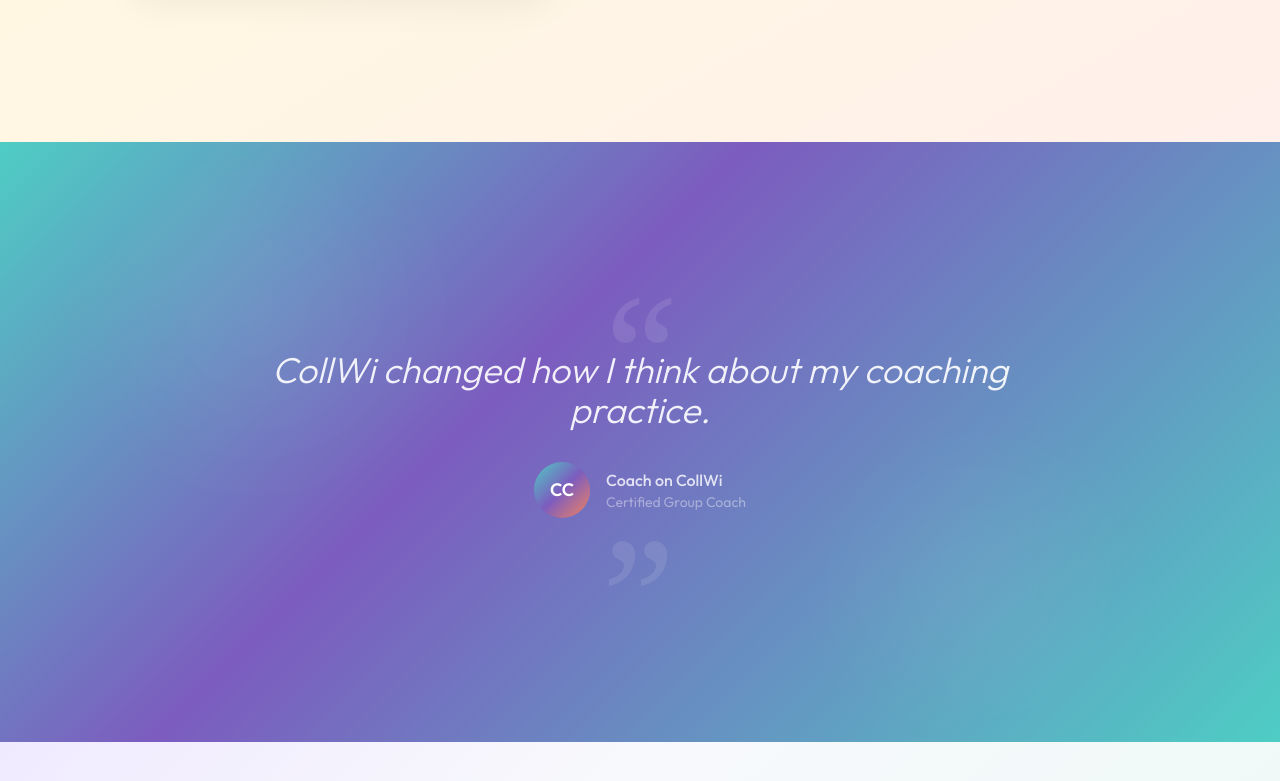
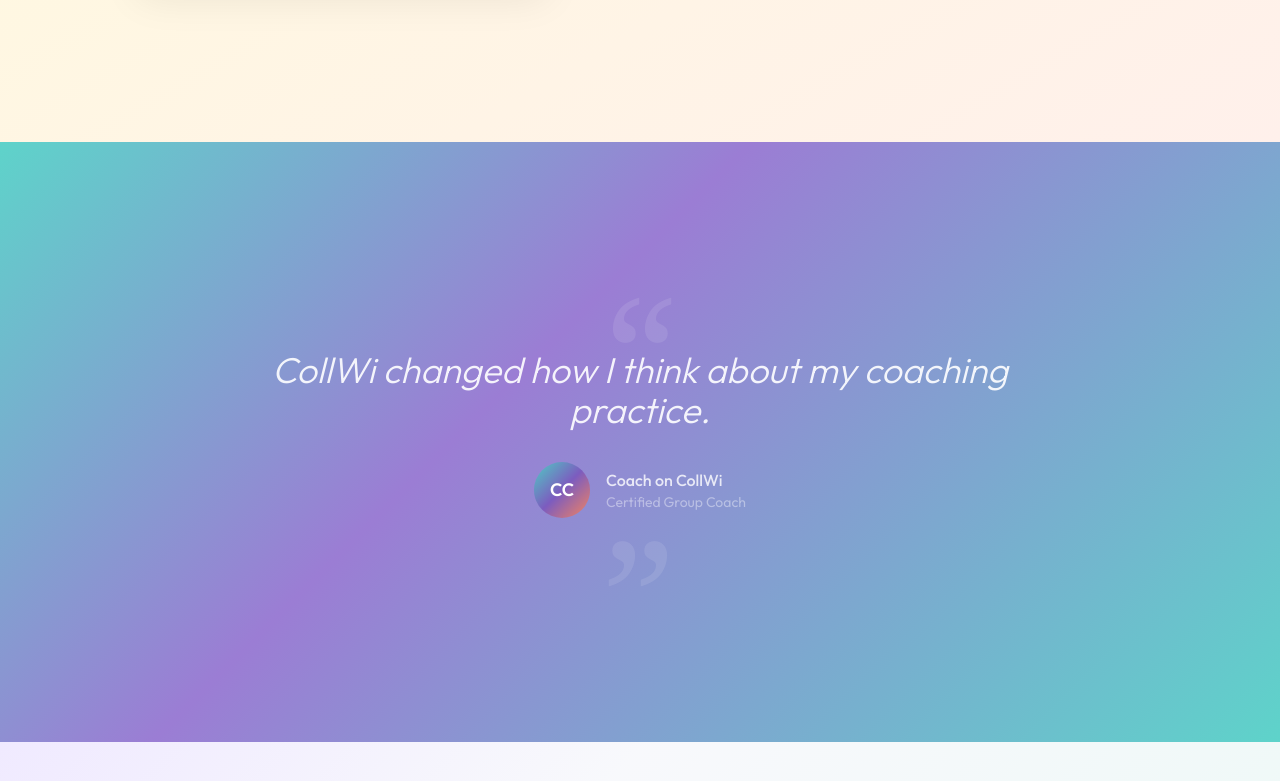
Before and after one commit to gaiaCollwi/collwi-coach, a Next.js app: page / in a window 1280 px wide. Shown: the part 6021-6802 px from the top of the page. Built offline with nearby package versions, Linux system fonts and the light colour scheme.

Commit message:
Design fixes: remove all colored h-1/h-1.5 top/bottom lines from cards, lighter testimonial gradient

```diff
--- a/app/page.tsx
+++ b/app/page.tsx
@@ -1116,7 +1116,6 @@
                         boxShadow: '0 10px 40px -10px rgba(0,0,0,0.08)',
                       }}
                     >
-                      <div className={`absolute top-0 left-0 w-full h-1 bg-gradient-to-r ${timelineAccentColors[i]}`} />
                       <h3 className="text-xl font-semibold text-brand-navy mb-2 group-hover:text-brand-teal transition-colors duration-300">{step.title}</h3>
                       <p className="text-lg text-brand-navy/70 leading-relaxed">{step.desc}</p>
                     </div>
@@ -1148,7 +1147,6 @@
                 className="step-card flex items-start gap-5 bg-white/60 backdrop-blur-md rounded-2xl p-6 shadow-soft hover:shadow-soft-lg hover:-translate-y-1 transition-all duration-400 group overflow-hidden relative"
                 style={{ opacity: 0 }}
               >
-                <div className={`absolute top-0 left-0 w-full h-1 bg-gradient-to-r ${timelineAccentColors[i]}`} />
                 <div className={`relative flex-shrink-0 w-14 h-14 rounded-full flex items-center justify-center font-bold text-xl bg-gradient-to-br ${timelineAccentColors[i]} text-white shadow-md ring-4 ring-white/80`}>
                   <span className="count-up" data-target={parseInt(step.number)}>{step.number}</span>
                 </div>
@@ -1167,11 +1165,11 @@
         ref={testimonialRef}
         className="relative py-24 md:py-32 px-6 overflow-hidden"
         style={{
-          background: 'linear-gradient(135deg, #4ECDC4 0%, #7C5CBF 40%, #4ECDC4 100%)',
+          background: 'linear-gradient(135deg, #5ED3CA 0%, #9B7DD4 40%, #5ED3CA 100%)',
         }}
       >
-        <div className="absolute top-10 left-[10%] w-64 h-64 bg-white/5 rounded-full blur-3xl animate-float" />
-        <div className="absolute bottom-10 right-[15%] w-56 h-56 bg-white/5 rounded-full blur-3xl animate-float-delayed" />
+        <div className="absolute top-10 left-[10%] w-64 h-64 bg-white/8 rounded-full blur-3xl animate-float" />
+        <div className="absolute bottom-10 right-[15%] w-56 h-56 bg-white/8 rounded-full blur-3xl animate-float-delayed" />
 
         <div className="relative z-10 max-w-3xl mx-auto text-center">
           <div className="testimonial-content" style={{ opacity: 0 }}>
@@ -1241,8 +1239,7 @@
                   className={`who-card relative bg-white/50 backdrop-blur-md rounded-xl p-7 ${item.glow} hover:bg-white/80 hover:-translate-y-1 hover:rotate-[0.3deg] transition-all duration-400 h-full group overflow-hidden`}
                   style={{ opacity: 0 }}
                 >
-                  {/* Gradient top accent bar */}
-                  <div className={`absolute top-0 left-0 w-full h-1.5 bg-gradient-to-r ${item.accent} rounded-t-xl`} />
+
                   <span className="absolute top-4 right-4 text-5xl font-sans font-light text-brand-navy/[0.04] select-none">
                     {String(i + 1).padStart(2, '0')}
                   </span>
@@ -1340,8 +1337,7 @@
                 className="coach-step-card relative bg-white/60 backdrop-blur-md rounded-2xl p-6 shadow-soft hover:shadow-lg hover:-translate-y-1 transition-all duration-400 h-full group overflow-hidden"
                 style={{ opacity: 0 }}
               >
-                {/* Alternating accent top bar */}
-                <div className={`absolute top-0 left-0 w-full h-1.5 bg-gradient-to-r ${step.accent} rounded-t-2xl`} />
+
 
                 {/* Large gradient step number */}
                 <div className={`text-6xl font-sans font-bold bg-gradient-to-r ${step.accent} bg-clip-text text-transparent mb-4 block`}>
@@ -1369,7 +1365,6 @@
                 className={`coach-step-card bg-white/60 backdrop-blur-md rounded-2xl p-8 shadow-soft hover:shadow-lg hover:-translate-y-1 transition-all duration-400 h-full group overflow-hidden relative`}
                 style={{ opacity: 0 }}
               >
-                <div className={`absolute top-0 left-0 w-full h-1.5 bg-gradient-to-r ${step.accent} rounded-t-2xl`} />
                 <span className={`text-5xl font-sans font-bold bg-gradient-to-r ${step.accent} bg-clip-text text-transparent mb-4 block`}>
                   <span className="count-up" data-target={parseInt(step.num)}>{step.num}</span>
                 </span>
@@ -1468,7 +1463,7 @@
                 boxShadow: '0 20px 60px -15px rgba(0,0,0,0.08)',
               }}
             >
-              <div className="absolute top-0 left-0 w-full h-1.5 bg-gradient-to-r from-brand-teal via-brand-purple to-brand-coral" />
+
               <span className="text-8xl md:text-9xl font-serif text-brand-teal/15 leading-none block mb-4">&ldquo;</span>
               <p className="text-xl md:text-2xl text-brand-navy/60 leading-relaxed max-w-3xl mx-auto mb-6">
                 CollWi is a platform, yes, but more than that, it&apos;s a <span className="text-brand-navy font-medium">movement</span>.
```
